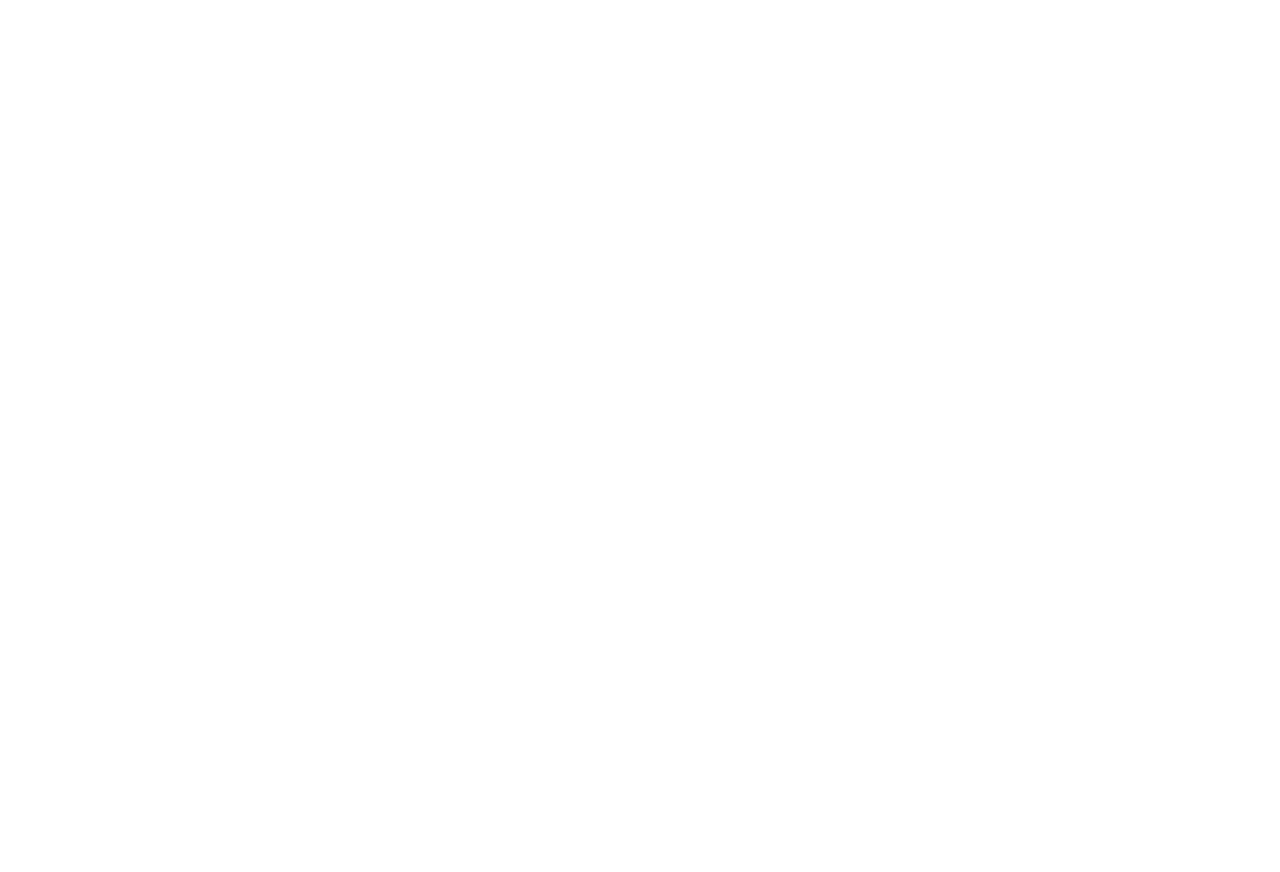
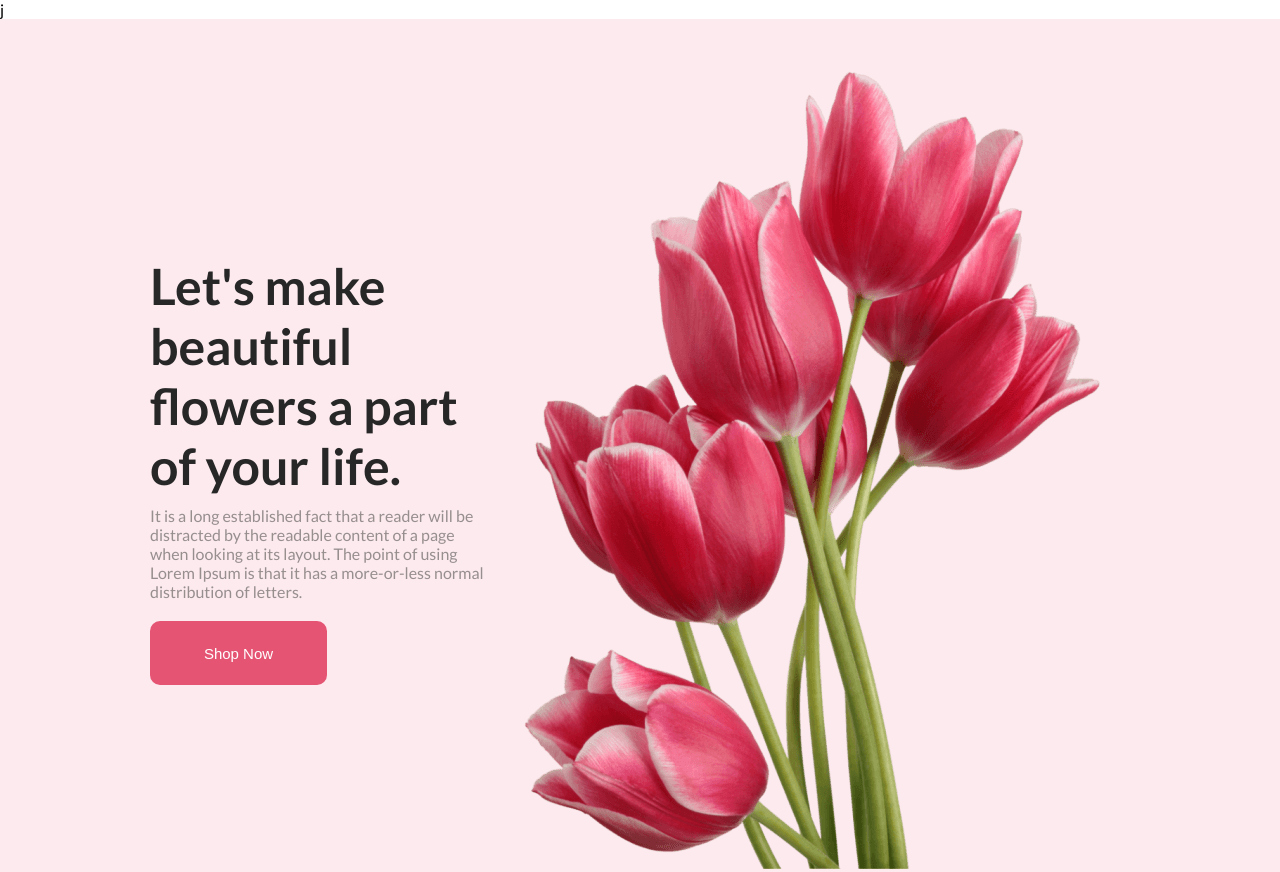
Before and after one commit to Aisha-45/flower-shop, a plain HTML site: page index.html in a window 1280 px wide. Before the commit the page ends 800 px from the top, so only its background shows below. Drawn offline with Linux system fonts and the light colour scheme.

Commit message:
finished first banner

```diff
--- a/index.html
+++ b/index.html
@@ -2,10 +2,25 @@
 <html lang="en">
 <head>
     <meta charset="UTF-8">
-    <meta name="viewport" content="width=device-width, initial-scale=1.0">
-    <title>Document</title>
+    <meta name="viewport" content="width=, initial-scale=1.0">
+    <title>Flower Shop</title>
+    <link rel="preconnect" href="https://fonts.googleapis.com">
+<link rel="preconnect" href="https://fonts.gstatic.com" crossorigin>
+<link href="https://fonts.googleapis.com/css2?family=Lato:ital,wght@0,100;0,300;0,400;0,700;0,900;1,100;1,300;1,400;1,700;1,900&family=Quicksand:wght@300..700&family=Raleway:ital,wght@0,100..900;1,100..900&family=Saira:ital,wght@0,100..900;1,100..900&family=Sawarabi+Gothic&display=swap" rel="stylesheet">
+    <link rel="stylesheet" href="styles/flower.css">
 </head>
-<body>
-
+<body class="lato-regular">j
+    <header class="first-banner">
+        <div class="flower-text">
+            <h1>Let's make beautiful flowers a part of your life.</h1>
+            <p>It is a long established fact that a reader will be distracted by the readable content of a page when looking at its layout. The point of using Lorem Ipsum is that it has a more-or-less normal distribution of letters.</p>
+            <button class="btn">Shop Now</button>
+        </div>
+        <div>
+            <img src="Flower Asset/pngwing 10.png" alt="">
+        </div>
+    </header>
+    <main></main>
+    <footer></footer>
 </body>
 </html>
--- /dev/null
+++ b/styles/flower.css
@@ -0,0 +1,33 @@
+*{
+    margin: 0;
+}
+.lato-regular {
+  font-family: "Lato", sans-serif;
+  font-weight: 400;
+  font-style: normal;}
+
+.first-banner{
+    display: flex;
+    padding: 50px 150px 0px;
+    align-items: center;
+    justify-content: space-between;
+    background-color: rgba(229, 84, 115, 0.12);
+}
+.flower-text h1 {
+    font-size: 50px;
+    color: #272727;
+    margin-bottom: 10px;
+}
+.flower-text p{
+    color: rgb(151, 142, 142);
+    margin-bottom: 20px;
+}
+.btn{
+    width: 177px;
+    height: 64px;
+    border-radius: 10px;
+    border: 0;
+    background-color: #E55473;
+    color: white;
+    font-size: 15px;
+}
```
